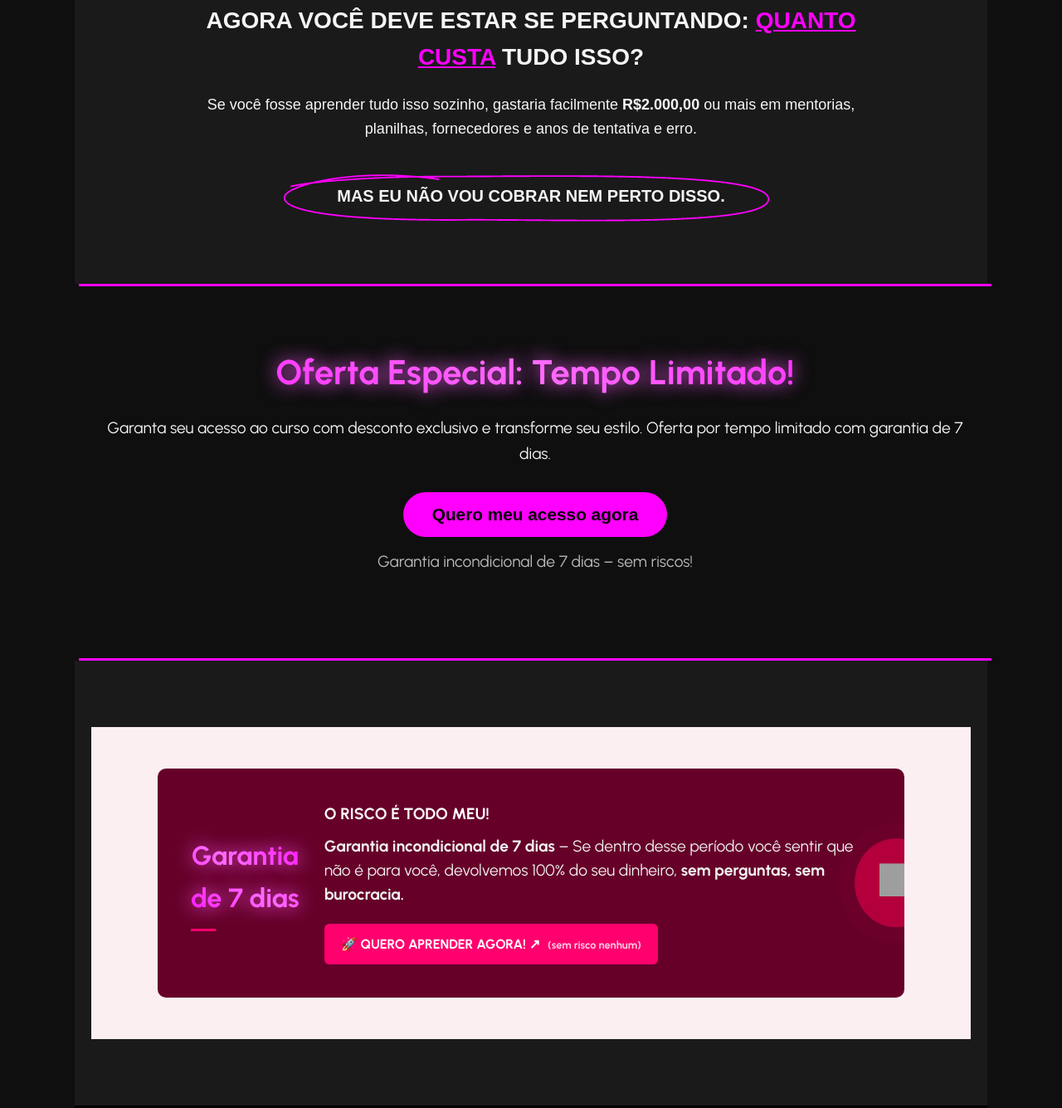
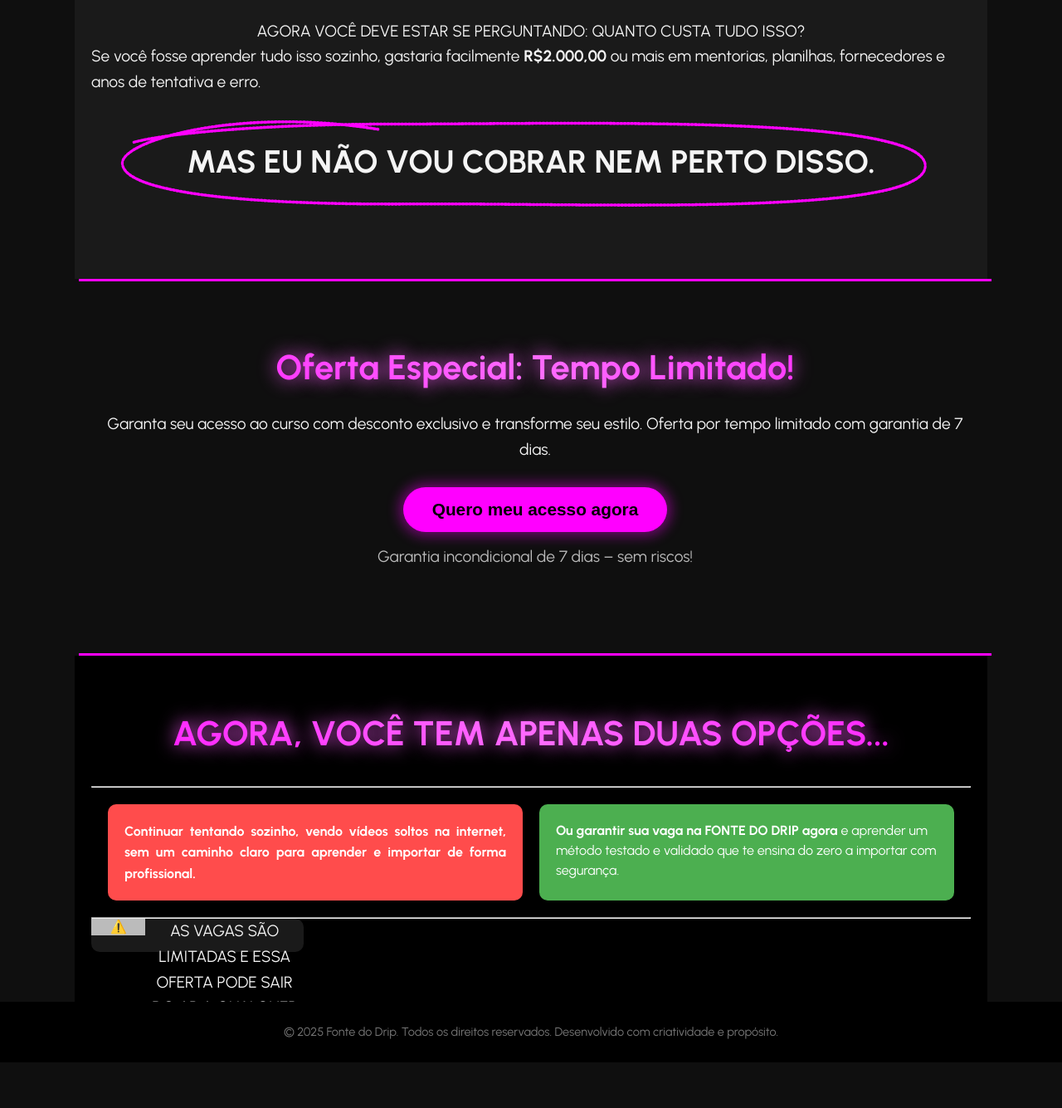
Before and after one commit to brunpena/pagina_vendas, a plain HTML site: page index.html in a window 1280 px wide. Shown: the part 3642-4977 px from the top of the page at 83% size. After the commit the page ends 4922 px from the top, so only its background shows below. Drawn offline with Linux system fonts and the light colour scheme; grey boxes are pictures that could not be loaded.

Commit message:
upgrades

```diff
--- a/index.html
+++ b/index.html
@@ -249,68 +249,57 @@
       color: var(--primary-color);
       font-size: 1.1rem;
     }
-
-    .preco-section {
-      background-color: #fce8ef;
-      padding: 60px 20px;
-      text-align: center;
-      font-family: 'Arial', sans-serif;
-    }
-
-    .preco-container {
-      max-width: 800px;
-      margin: 0 auto;
-    }
-
-    .preco-titulo {
-      font-size: 28px;
-      font-weight: bold;
-      color: var(--text-light);
-    }
-
-    .destaque {
-      color: var(--primary-color);
-      text-decoration: underline;
-    }
-
-    .preco-descricao {
-      font-size: 18px;
-      color: var(--text-light);
-      margin-top: 20px;
+    .preco-container{
+      display: flex;
+      align-items: center;
+      justify-content: center;
+      flex-direction: column;
     }
 
     .preco-destaque-final {
   display: inline-block;
-      position: relative;
+  position: relative, center;
   padding: 10px 10px 30px;
   margin-top: 40px;
-      font-size: 20px;
+  font-size: 3vw;
+  text-align: center;
+  max-width: 100%;
 }
 
 .preco-destaque-final strong {
   position: relative;
   z-index: 2;
   padding: 0 5px;
+  display: inline-block;
 }
 
 .preco-destaque-final .rabisco {
   position: absolute;
-      bottom: 5px; /* ajusta para ficar logo atrás da base do texto */
+  bottom: 5px;
   left: 0;
   width: 100%;
+  height: auto;
   z-index: 1;
   pointer-events: none;
 }
 
-    .rabisco{
-      position: absolute;
-      bottom: 0;
-      transform: translateY(-15%) scale(1.2); /* centraliza e escala */
+.rabisco {
+  transform: translateY(-70%) scaleX(0.9); /* leve ajuste para melhor alinhamento */
   transform-origin: bottom;
-      z-index: 1;
-      /* transform: scale(1.2); aumenta só a altura em 50% */
-      /* transform-origin: bottom; mantém a base alinhada com o texto */
 }
+
+/* Ajuste adicional para telas pequenas */
+@media (max-width: 600px) {
+  .preco-destaque-final {
+    font-size: 6vw;
+    padding-bottom: 40px;
+  }
+
+  .rabisco {
+    transform: translateY(-145%) scaleY(3) scaleX(0.9); /* ajusta a posição do rabisco */
+  }
+}
+
 
     #intro {
       text-align: center;
@@ -385,6 +374,26 @@
       background-color: #1ebc5c;
     }
 
+    .recado-atencao{
+      width: 20vw;
+      height: 5vh;
+
+      display: flex;
+
+      background-color: var(--background-light);
+      border-radius: 10px;
+    }
+    .atencao{
+      width: 100%;
+      height: 50%;
+
+      display: flex;
+      justify-content: center;
+      align-items: center;
+
+      background-color: #bbb;
+    }
+
     @media (max-width: 768px) {
       header h1 {
         font-size: 3rem;
@@ -430,146 +439,17 @@
         padding: 8px 0;
       }
     }
-
-    /*Garantia*/
-
-    .garantia-container {
-      background-color: #fbeff2;
-      padding: 50px 20px;
+    .outras-opcoes{
+      margin-top: 20px;
       display: flex;
       justify-content: center;
+      gap: 20px;
+      margin: 20px;
+      flex-direction: row;
     }
-
-    .garantia-box {
-      background-color: #660029;
-      color: white;
-      border-radius: 10px;
-      padding: 40px;
-      max-width: 900px;
-      width: 100%;
-      display: flex;
-      justify-content: space-between;
-      align-items: center;
-      position: relative;
-      overflow: hidden;
-      flex-wrap: wrap;
-      gap: 30px;
-      animation: fadeInUp 0.8s ease;
-    }
-
-    .garantia-left h2 {
-      font-size: 2rem;
-      margin: 0 0 10px 0;
-    }
-
-    .underline {
-      width: 30px;
-      height: 3px;
-      background-color: #ff006e;
-      margin-top: 5px;
-    }
-
-    .garantia-right {
-      flex: 1;
-      min-width: 250px;
-    }
-
-    .garantia-title {
-      font-weight: bold;
-      font-size: 1.2rem;
-      margin-bottom: 10px;
-    }
-
-    .garantia-desc {
-      margin-bottom: 20px;
-      line-height: 1.5;
-      color: #f0f0f0;
-    }
-
-    .garantia-btn {
-      background-color: #ff006e;
-      color: white;
-      text-decoration: none;
-      padding: 12px 20px;
-      border-radius: 6px;
-      font-weight: bold;
-      display: inline-block;
-      transition: background-color 0.3s ease, transform 0.2s ease;
-    }
-
-    .garantia-btn:hover {
-      background-color: #e60063;
-      transform: scale(1.05);
-    }
-
-    .btn-sub {
-      font-size: 0.8rem;
-      opacity: 0.8;
-      margin-left: 5px;
-    }
-
-    .garantia-icon {
-      position: absolute;
-      right: -40px;
-      top: 50%;
-      transform: translateY(-50%);
-      background-color: #b3003c;
-      padding: 30px;
-      border-radius: 50%;
-      animation: pulse 2s infinite;
-    }
-
-    .garantia-icon img {
-      width: 40px;
-      height: 40px;
-    }
-
-    @keyframes fadeInUp {
-      from {
-        opacity: 0;
-        transform: translateY(20px);
-      }
-      to {
-        opacity: 1;
-        transform: translateY(0);
-      }
-    }
-
-    @keyframes pulse {
-      0% {
-        box-shadow: 0 0 0 0 rgba(255, 0, 110, 0.6);
-      }
-      70% {
-        box-shadow: 0 0 0 20px rgba(255, 0, 110, 0);
-      }
-      100% {
-        box-shadow: 0 0 0 0 rgba(255, 0, 110, 0);
-      }
-    }
-
       @media (max-width: 768px) {
-      .garantia-box {
+        .outras-opcoes{
           flex-direction: column;
-        align-items: flex-start;
-        padding: 30px 20px;
-      }
-
-      .garantia-icon {
-        position: static;
-        align-self: flex-end;
-        transform: none;
-        margin-top: 20px;
-      }
-    }
-
-    @media (max-width: 480px) {
-      .garantia-left h2 {
-        font-size: 1.5rem;
-      }
-
-      .garantia-btn {
-        width: 100%;
-        text-align: center;
         }
     }
     </style>
@@ -674,36 +554,12 @@
     <p class="guarantee">Garantia incondicional de 7 dias – sem riscos!</p>
   </section>
 
-  <section>
-    <div class="garantia-container">
-      <div class="garantia-box">
-        <div class="garantia-left">
-          <h2>Garantia <br> de 7 dias</h2>
-          <div class="underline"></div>
-        </div>
-
-        <div class="garantia-right">
-          <p class="garantia-title">O RISCO É TODO MEU!</p>
-          <p class="garantia-desc">
-            <strong>Garantia incondicional de 7 dias</strong> – Se dentro desse período você sentir que não é para você, devolvemos 100% do seu dinheiro,
-            <strong>sem perguntas, sem burocracia.</strong>
-          </p>
-          <a href="#" class="garantia-btn">🚀 QUERO APRENDER AGORA! ↗ <span class="btn-sub"> (sem risco nenhum)</span></a>
-        </div>
-
-        <div class="garantia-icon">
-          <img src="https://cdn-icons-png.flaticon.com/512/5610/5610944.png" alt="Ícone de escudo">
-        </div>
-      </div>
-    </div>
-  </section>
-
   <section class="options-section" style="background-color: #000; padding: 60px 20px; text-align: center;">
     <h2 style="color: #ff00ff;">AGORA, VOCÊ TEM APENAS DUAS OPÇÕES...</h2>
 
     <hr>
 
-    <div style="margin-top: 20px; display: flex; justify-content: center; gap: 20px; margin: 20px; flex-direction: column;">
+    <div class="outras-opcoes">
 
       <div style="background-color: #ff4c4c; color: #fff; padding: 20px; border-radius: 10px; flex: 1; text-align: justify;flex-direction: row; align-items: center; justify-content: center;">
         <strong>Continuar tentando sozinho, vendo vídeos soltos na internet, sem um caminho claro para aprender e importar de forma profissional.</strong>
@@ -714,7 +570,12 @@
       </div>
     </div>
     <hr>
-    <p style="color: #ff0000; margin-top: 20px;">⚠️ AS VAGAS SÃO LIMITADAS E ESSA OFERTA PODE SAIR DO AR A QUALQUER MOMENTO!</p>
+    <div class="recado-atencao">
+      <div class="atencao">
+        ⚠️
+      </div>
+      <p>AS VAGAS SÃO LIMITADAS E ESSA OFERTA PODE SAIR DO AR A QUALQUER MOMENTO!</p>
+    </div>
   </section>
 
   <!-- Rodapé -->
```
Lines whose indentation alone changed are shown as unchanged.
